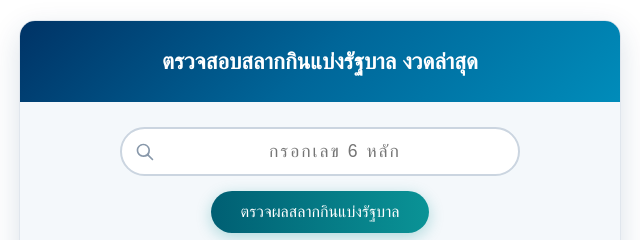
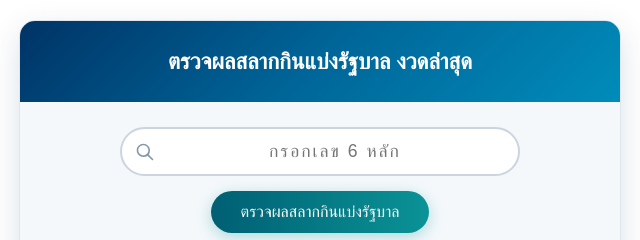
Before and after one commit to A1prodev/thailottockeck, a plain HTML site: page index.html in a window 1280 px wide. Shown: the top 240 px of the page, 320-960 px from the left. Drawn offline with Linux system fonts and the light colour scheme; no server answers.

Commit message:
Update index.html

```diff
--- a/index.html
+++ b/index.html
@@ -3,7 +3,7 @@
 <head>
     <meta charset="UTF-8">
     <meta name="viewport" content="width=device-width, initial-scale=1.0">
-    <title>ตรวจสอบผลสลากกินแบ่งรัฐบาล - งวดล่าสุด</title>
+    <title>ตรวจผลสลากกินแบ่งรัฐบาล - งวดล่าสุด</title>
 
     <meta http-equiv="Content-Security-Policy" content="default-src 'self' 'unsafe-inline' 'unsafe-eval' https://*.static.app https://lotto.api.rayriffy.com https://fonts.googleapis.com https://fonts.gstatic.com data:;">
 
@@ -144,7 +144,7 @@
   </div>
 
   <div class="lotto-header">
-    <h2>ตรวจสอบสลากกินแบ่งรัฐบาล งวดล่าสุด</h2>
+    <h2>ตรวจผลสลากกินแบ่งรัฐบาล งวดล่าสุด</h2>
   </div>
 
   <div class="lotto-search-box">
```
